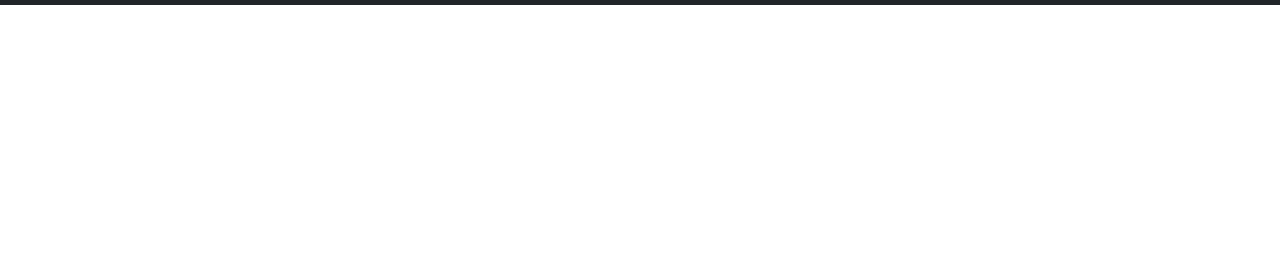
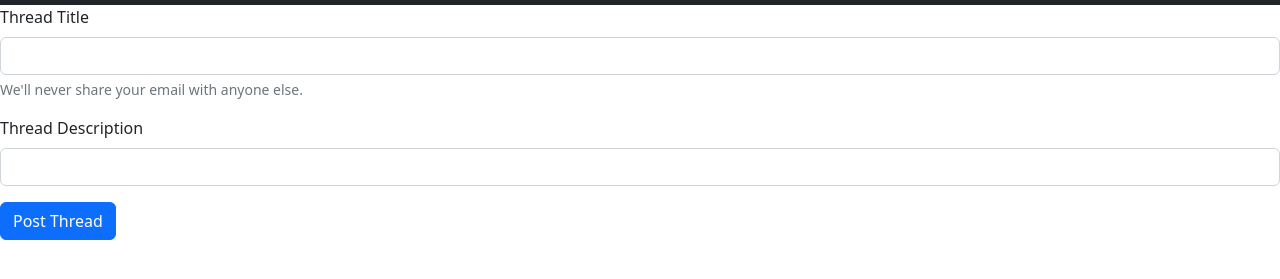
Before and after one commit to mcfoote/agoraWebForum, a website: page public/assets/html/programming.html in a window 1280 px wide. Shown: the part 51-330 px from the top of the page. Drawn offline with nearby package versions, Linux system fonts and the light colour scheme; no server answers.

Commit message:
add thread inputs

```diff
--- a/public/assets/html/programming.html
+++ b/public/assets/html/programming.html
@@ -94,6 +94,19 @@
           </nav>
     </header>
 
+    <form>
+        <div class="mb-3">
+          <label for="threadTitleInput" class="form-label">Thread Title</label>
+          <input type="text" class="form-control" id="threadTitleInput" aria-describedby="emailHelp">
+          <div id="emailHelp" class="form-text">We'll never share your email with anyone else.</div>
+        </div>
+        <div class="mb-3">
+          <label for="threadDescriptionInput" class="form-label">Thread Description</label>
+          <input type="password" class="form-control" id="threadDescriptionInput">
+        </div>
+        <button type="submit" class="btn btn-primary">Post Thread</button>
+    </form>
+
     <section id="cardSpace">
 
     </section>
```
